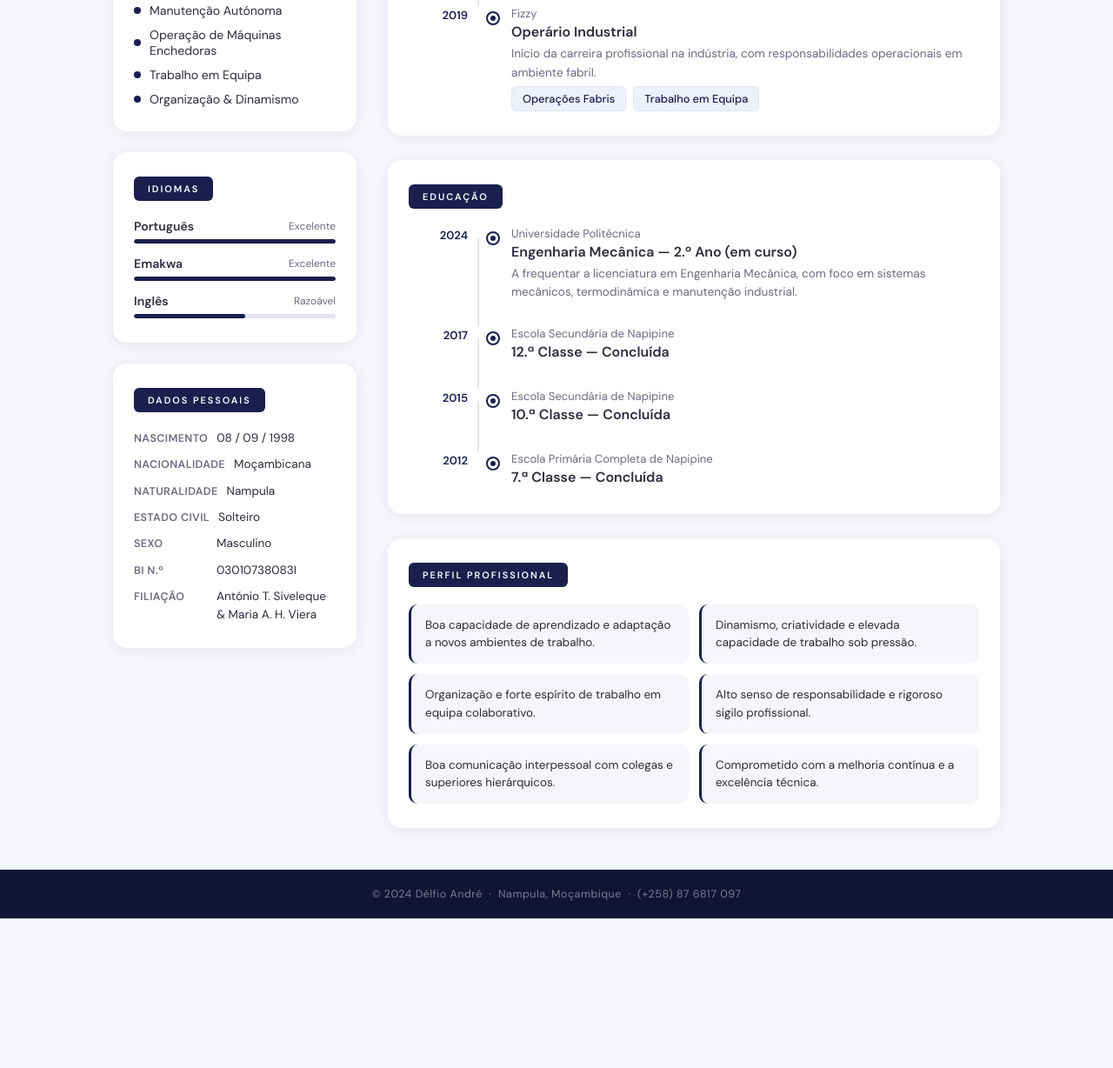
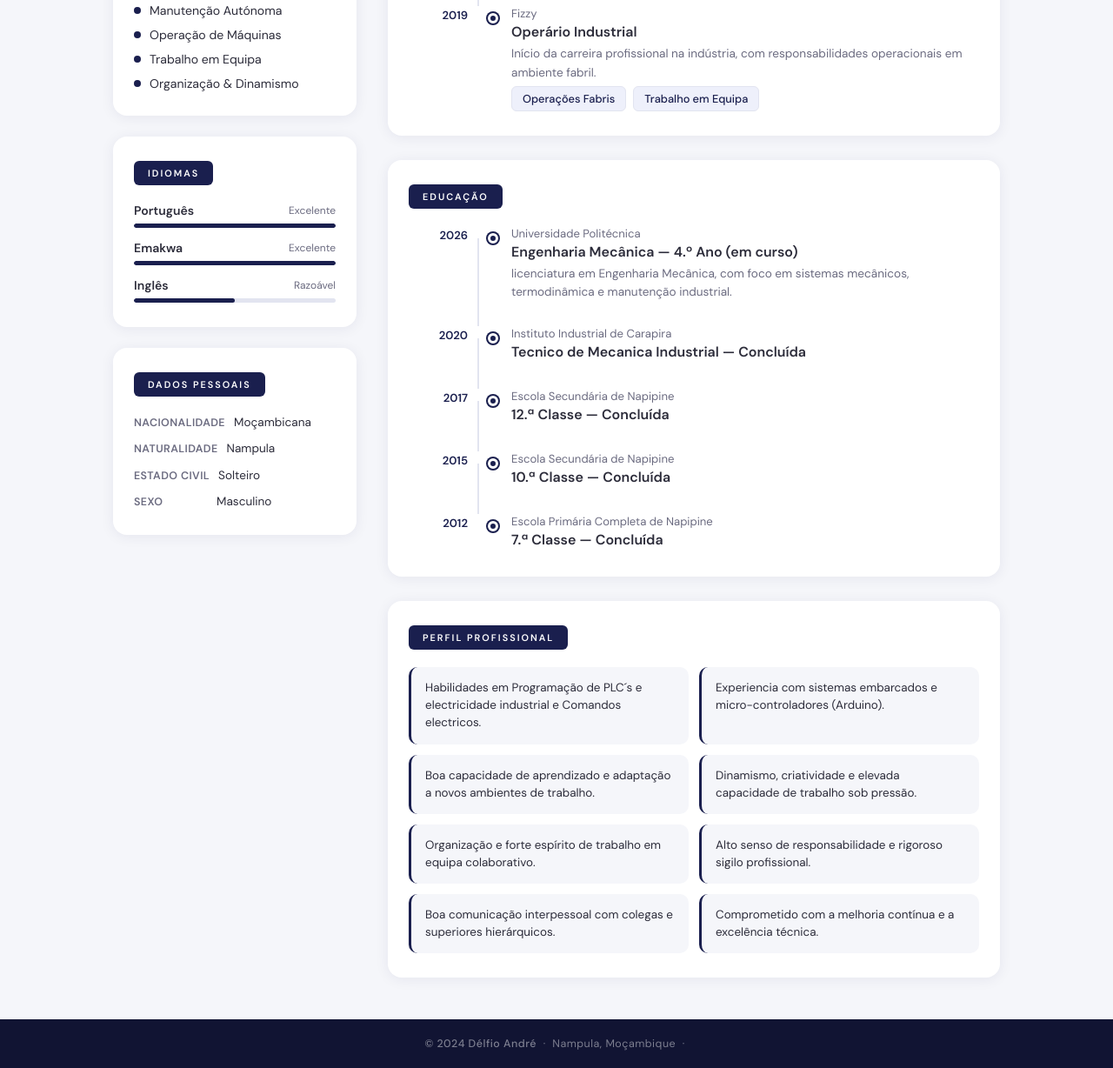
Before and after one commit to DelfioAndre/edelson-portifolio, a plain HTML site: page index.html in a window 1280 px wide. Shown: the part 764-1992 px from the top of the page at 87% size. Before the commit the page ends 1820 px from the top, so only its background shows below. Drawn offline with nearby package versions, Linux system fonts and the light colour scheme.

Commit message:
Actualização das competencias

```diff
--- /dev/null
+++ b/estilo/responsivo.css
@@ -0,0 +1,50 @@
+@charset "UTF-8";
+
+
+ /* ─── RESPONSIVE ──────────────────────────────────────────────── */
+
+  /* Tablet */
+  @media (max-width: 900px) {
+    .hero-inner { padding: 48px 28px 40px; gap: 32px; }
+    .main { grid-template-columns: 1fr; padding: 36px 28px; }
+    .hero-photo-wrap { width: 130px; height: 130px; }
+    .hero-photo-wrap .initials { font-size: 42px; }
+    .avail-grid { grid-template-columns: 1fr; }
+  }
+
+  /* Mobile */
+  @media (max-width: 600px) {
+    .hero-inner {
+      flex-direction: column;
+      text-align: center;
+      padding: 40px 20px 36px;
+      gap: 24px;
+    }
+    .hero-badges { justify-content: center; }
+    .main { padding: 28px 16px; gap: 20px; }
+    .card { padding: 22px 18px; }
+    .timeline-item { grid-template-columns: 60px 1fr; gap: 12px; }
+    .hero-photo-wrap { width: 110px; height: 110px; }
+    .hero-photo-wrap .initials { font-size: 34px; }
+  }
+
+  /* Print */
+  @media print {
+    body { background: white; }
+    .hero { -webkit-print-color-adjust: exact; print-color-adjust: exact; }
+    .main { padding: 24px; }
+  }
+
+  /* Fade-in animation */
+  @keyframes fadeUp {
+    from { opacity: 0; transform: translateY(18px); }
+    to   { opacity: 1; transform: translateY(0); }
+  }
+  .card, .content > .card { animation: fadeUp 0.5s ease both; }
+  .card:nth-child(1) { animation-delay: 0.05s; }
+  .card:nth-child(2) { animation-delay: 0.10s; }
+  .card:nth-child(3) { animation-delay: 0.15s; }
+  .card:nth-child(4) { animation-delay: 0.20s; }
+  .content > .card:nth-child(1) { animation-delay: 0.10s; }
+  .content > .card:nth-child(2) { animation-delay: 0.18s; }
+  .content > .card:nth-child(3) { animation-delay: 0.25s; }
--- a/estilo/style.css
+++ b/estilo/style.css
@@ -1,3 +1,5 @@
+@charset "UTF-8";
+
   :root {
     --navy: #1a1f4e;
     --navy-dark: #111433;
@@ -380,51 +382,11 @@
     padding: 20px 40px;
     letter-spacing: 0.5px;
   }
-
-  /* ─── RESPONSIVE ──────────────────────────────────────────────── */
-
-  /* Tablet */
-  @media (max-width: 900px) {
-    .hero-inner { padding: 48px 28px 40px; gap: 32px; }
-    .main { grid-template-columns: 1fr; padding: 36px 28px; }
-    .hero-photo-wrap { width: 130px; height: 130px; }
-    .hero-photo-wrap .initials { font-size: 42px; }
-    .avail-grid { grid-template-columns: 1fr; }
+  footer a {
+    color: rgba(255,255,255,0.45);
+    text-decoration: none;
+    font-weight: 500;
   }
-
-  /* Mobile */
-  @media (max-width: 600px) {
-    .hero-inner {
-      flex-direction: column;
-      text-align: center;
-      padding: 40px 20px 36px;
-      gap: 24px;
-    }
-    .hero-badges { justify-content: center; }
-    .main { padding: 28px 16px; gap: 20px; }
-    .card { padding: 22px 18px; }
-    .timeline-item { grid-template-columns: 60px 1fr; gap: 12px; }
-    .hero-photo-wrap { width: 110px; height: 110px; }
-    .hero-photo-wrap .initials { font-size: 34px; }
+  footer a:hover {
+    color: rgba(255,255,255,0.75);
   }
-
-  /* Print */
-  @media print {
-    body { background: white; }
-    .hero { -webkit-print-color-adjust: exact; print-color-adjust: exact; }
-    .main { padding: 24px; }
-  }
-
-  /* Fade-in animation */
-  @keyframes fadeUp {
-    from { opacity: 0; transform: translateY(18px); }
-    to   { opacity: 1; transform: translateY(0); }
-  }
-  .card, .content > .card { animation: fadeUp 0.5s ease both; }
-  .card:nth-child(1) { animation-delay: 0.05s; }
-  .card:nth-child(2) { animation-delay: 0.10s; }
-  .card:nth-child(3) { animation-delay: 0.15s; }
-  .card:nth-child(4) { animation-delay: 0.20s; }
-  .content > .card:nth-child(1) { animation-delay: 0.10s; }
-  .content > .card:nth-child(2) { animation-delay: 0.18s; }
-  .content > .card:nth-child(3) { animation-delay: 0.25s; }
--- a/index.html
+++ b/index.html
@@ -1,12 +1,17 @@
 <!DOCTYPE html>
 <html lang="pt">
+
 <head>
     <meta charset="UTF-8">
     <meta name="viewport" content="width=device-width, initial-scale=1.0">
     <title>Edelson-Portifolio</title>
     <link rel="stylesheet" href="estilo/style.css">
-<link href="https://fonts.googleapis.com/css2?family=Playfair+Display:wght@700;900&family=DM+Sans:wght@300;400;500;600&display=swap" rel="stylesheet">
+    <link rel="stylesheet" href="estilo/responsivo.css">
+    <link
+        href="https://fonts.googleapis.com/css2?family=Playfair+Display:wght@700;900&family=DM+Sans:wght@300;400;500;600&display=swap"
+        rel="stylesheet">
 </head>
+
 <body>
 
     <!-- ═══ HERO ═══════════════════════════════════════════════════════ -->
@@ -19,7 +24,8 @@
             </div>
             <div class="hero-info">
                 <h1>Edelson Hilário<br>António</h1>
-      <p class="tagline">Estudante de Engenharia Mecânica · Operador de Máquinas · Técnico de Manutenção & Soldagem</p>
+                <p class="tagline">Estudante de Engenharia Mecânica · Operador de Máquinas · Técnico de Manutenção &
+                    Soldagem</p>
                 <div class="hero-badges">
                     <span class="hero-badge">🎓 4.º Ano — Eng. Mecânica</span>
                     <span class="hero-badge">🔧 Soldagem TIG / INOX</span>
@@ -58,7 +64,7 @@
                     <li>Soldagem TIG / INOX / Ferro Fundido</li>
                     <li>Canalização</li>
                     <li>Manutenção Autónoma</li>
-        <li>Operação de Máquinas Enchedoras</li>
+                    <li>Operação de Máquinas</li>
                     <li>Trabalho em Equipa</li>
                     <li>Organização & Dinamismo</li>
                 </ul>
@@ -72,21 +78,27 @@
                         <span class="lang-name">Português</span>
                         <span class="lang-level">Excelente</span>
                     </div>
-        <div class="lang-bar"><div class="lang-bar-fill" style="width:100%"></div></div>
+                    <div class="lang-bar">
+                        <div class="lang-bar-fill" style="width:100%"></div>
+                    </div>
                 </div>
                 <div class="lang-item">
                     <div class="lang-header">
                         <span class="lang-name">Emakwa</span>
                         <span class="lang-level">Excelente</span>
                     </div>
-        <div class="lang-bar"><div class="lang-bar-fill" style="width:100%"></div></div>
+                    <div class="lang-bar">
+                        <div class="lang-bar-fill" style="width:100%"></div>
+                    </div>
                 </div>
                 <div class="lang-item">
                     <div class="lang-header">
                         <span class="lang-name">Inglês</span>
                         <span class="lang-level">Razoável</span>
                     </div>
-        <div class="lang-bar"><div class="lang-bar-fill" style="width:55%"></div></div>
+                    <div class="lang-bar">
+                        <div class="lang-bar-fill" style="width:50%"></div>
+                    </div>
                 </div>
             </div>
 
@@ -94,13 +106,12 @@
             <div class="card">
                 <div class="card-title">Dados Pessoais</div>
                 <ul class="personal-list">
-        <li><strong>Nascimento</strong> 08 / 09 / 1998</li>
                     <li><strong>Nacionalidade</strong> Moçambicana</li>
                     <li><strong>Naturalidade</strong> Nampula</li>
                     <li><strong>Estado Civil</strong> Solteiro</li>
                     <li><strong>Sexo</strong> Masculino</li>
-        <li><strong>BI n.º</strong> 03010738083I</li>
-        <li><strong>Filiação</strong> António T. Siveleque &amp; Maria A. H. Viera</li>
+                    <!--        <li><strong>BI n.º</strong> 03010738083I</li>
+        <li><strong>Filiação</strong> António T. Siveleque &amp; Maria A. H. Viera</li>-->
                 </ul>
             </div>
 
@@ -119,7 +130,8 @@
                         <div class="timeline-body">
                             <div class="timeline-org">Lépo</div>
                             <div class="timeline-title">Técnico de Manutenção de Máquinas</div>
-            <div class="timeline-desc">Integrado na área de manutenção autónoma, responsável pela manutenção e reparação de equipamentos industriais.</div>
+                            <div class="timeline-desc">Integrado na área de manutenção autónoma, responsável pela
+                                manutenção e reparação de equipamentos industriais.</div>
                             <div class="tags">
                                 <span class="tag">Manutenção Autónoma</span>
                                 <span class="tag">Soldagem TIG</span>
@@ -133,7 +145,8 @@
                         <div class="timeline-body">
                             <div class="timeline-org">Lépo</div>
                             <div class="timeline-title">Operador de Máquinas Enchedoras</div>
-            <div class="timeline-desc">Operação e monitorização de máquinas de enchimento em linha de produção industrial.</div>
+                            <div class="timeline-desc">Operação e monitorização de máquinas de enchimento em linha de
+                                produção industrial.</div>
                             <div class="tags">
                                 <span class="tag">Operação Industrial</span>
                                 <span class="tag">Linha de Produção</span>
@@ -146,7 +159,8 @@
                         <div class="timeline-body">
                             <div class="timeline-org">Fizzy</div>
                             <div class="timeline-title">Operário Industrial</div>
-            <div class="timeline-desc">Início da carreira profissional na indústria, com responsabilidades operacionais em ambiente fabril.</div>
+                            <div class="timeline-desc">Início da carreira profissional na indústria, com
+                                responsabilidades operacionais em ambiente fabril.</div>
                             <div class="tags">
                                 <span class="tag">Operações Fabris</span>
                                 <span class="tag">Trabalho em Equipa</span>
@@ -163,11 +177,19 @@
                 <div class="timeline">
 
                     <div class="timeline-item">
-          <span class="timeline-year">2024</span>
+                        <span class="timeline-year">2026</span>
                         <div class="timeline-body">
                             <div class="timeline-org">Universidade Politécnica</div>
-            <div class="timeline-title">Engenharia Mecânica — 2.º Ano (em curso)</div>
-            <div class="timeline-desc">A frequentar a licenciatura em Engenharia Mecânica, com foco em sistemas mecânicos, termodinâmica e manutenção industrial.</div>
+                            <div class="timeline-title">Engenharia Mecânica — 4.º Ano (em curso)</div>
+                            <div class="timeline-desc">licenciatura em Engenharia Mecânica, com foco em sistemas
+                                mecânicos, termodinâmica e manutenção industrial.</div>
+                        </div>
+                    </div>
+                    <div class="timeline-item">
+                        <span class="timeline-year">2020</span>
+                        <div class="timeline-body">
+                            <div class="timeline-org">Instituto Industrial de Carapira</div>
+                            <div class="timeline-title">Tecnico de Mecanica Industrial — Concluída</div>
                         </div>
                     </div>
 
@@ -198,11 +220,16 @@
                 </div>
             </div>
 
-    <!-- DISPONIBILIDADE -->
+            <!-- PERFIL PROFISSIONAL DISPONIBILIDADE -->
             <div class="card">
                 <div class="section-label">Perfil Profissional</div>
                 <div class="avail-grid">
-        <div class="avail-item">Boa capacidade de aprendizado e adaptação a novos ambientes de trabalho.</div>
+                    <div class="avail-item">Habilidades em Programação de PLC´s e electricidade industrial e Comandos electricos.
+                    </div>
+                    <div class="avail-item">Experiencia com sistemas embarcados e micro-controladores (Arduino).
+                    </div>
+                    <div class="avail-item">Boa capacidade de aprendizado e adaptação a novos ambientes de trabalho.
+                    </div>
                     <div class="avail-item">Dinamismo, criatividade e elevada capacidade de trabalho sob pressão.</div>
                     <div class="avail-item">Organização e forte espírito de trabalho em equipa colaborativo.</div>
                     <div class="avail-item">Alto senso de responsabilidade e rigoroso sigilo profissional.</div>
@@ -216,8 +243,9 @@
     </main>
 
     <footer>
-  © 2024 Délfio André &nbsp;·&nbsp; Nampula, Moçambique &nbsp;·&nbsp; (+258) 87 6817 097
+        <a href="https://delfioandre.github.io/Portifolio/" target="_blank">© 2024 Délfio André</a> &nbsp;·&nbsp; Nampula, Moçambique &nbsp;·&nbsp;
     </footer>
 
 </body>
+
 </html>
```
Lines whose indentation alone changed are shown as unchanged.
